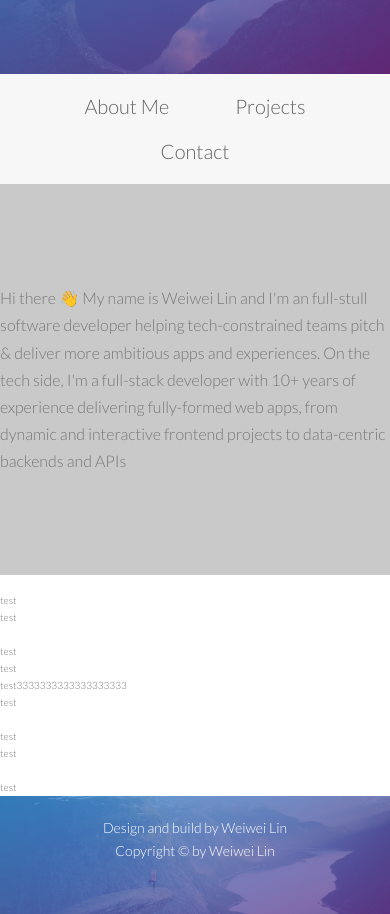
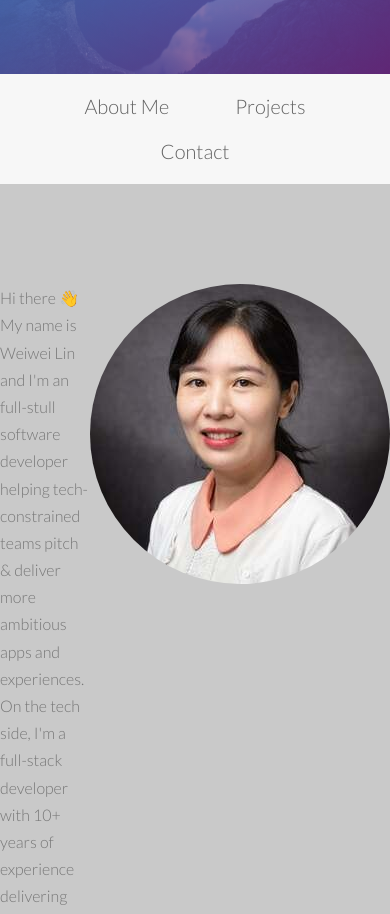
Before and after one commit to weiwei2222/weiwei, a plain HTML site: page index.html in a window 390 px wide. Shown: the part 179-1093 px from the top of the page. Drawn offline with Linux system fonts and the light colour scheme.

Commit message:
practice

```diff
--- a/css/style.css
+++ b/css/style.css
@@ -139,11 +139,22 @@ body {
   padding-top: 2rem;
 }
 #aboutme {
+  display: flex;
   background-color: #c9c9c9;
   padding: 10rem 0;
   font-size: 1.6rem;
-}
-.row {
   max-width: 114rem;
   margin: 0 auto;
 }
+@media screen and (max-width: 980px) #aboutme {
+  flex-direction: column-reverse;
+  text-align: center;
+}
+.row {
+}
+.photo {
+}
+.photo img {
+  border-radius: 100%;
+  display: block;
+}
--- a/index.html
+++ b/index.html
@@ -8,11 +8,7 @@
       href="https://fonts.googleapis.com/css?family=Lato:100,300,400,700,900"
       rel="stylesheet"
     />
-
-    <!-- <link rel="stylesheet" href="css/icon-font.css" /> -->
     <link rel="stylesheet" href="css/style.css" />
-    <!-- <link rel="shortcut icon" type="image/png" href="img/favicon.png" /> -->
-
     <title>Weiwei Portfolio Website</title>
   </head>
   <body>
@@ -37,7 +33,7 @@
           apps, from dynamic and interactive frontend projects to data-centric
           backends and APIs
         </div>
-        <div class="photo"></div>
+        <div class="photo"><img src="./img/WeiWeiLin.jpg" /></div>
       </section>
       <section id="projects">
         <br />test<br />test<br /><br />test<br />test<br />
```
Also changed, not shown: img/WeiWeiLin.jpg (added), img/nat-1-large.jpg (deleted), img/nat-1.jpg (deleted), img/nat-10.jpg (deleted), img/nat-2-large.jpg (deleted), img/nat-2.jpg (deleted), img/nat-3-large.jpg (deleted), img/nat-3.jpg (deleted), img/nat-4.jpg (deleted), img/nat-5.jpg (deleted), img/nat-6.jpg (deleted), img/nat-7.jpg (deleted), img/nat-8.jpg (deleted), img/nat-9.jpg (deleted).
